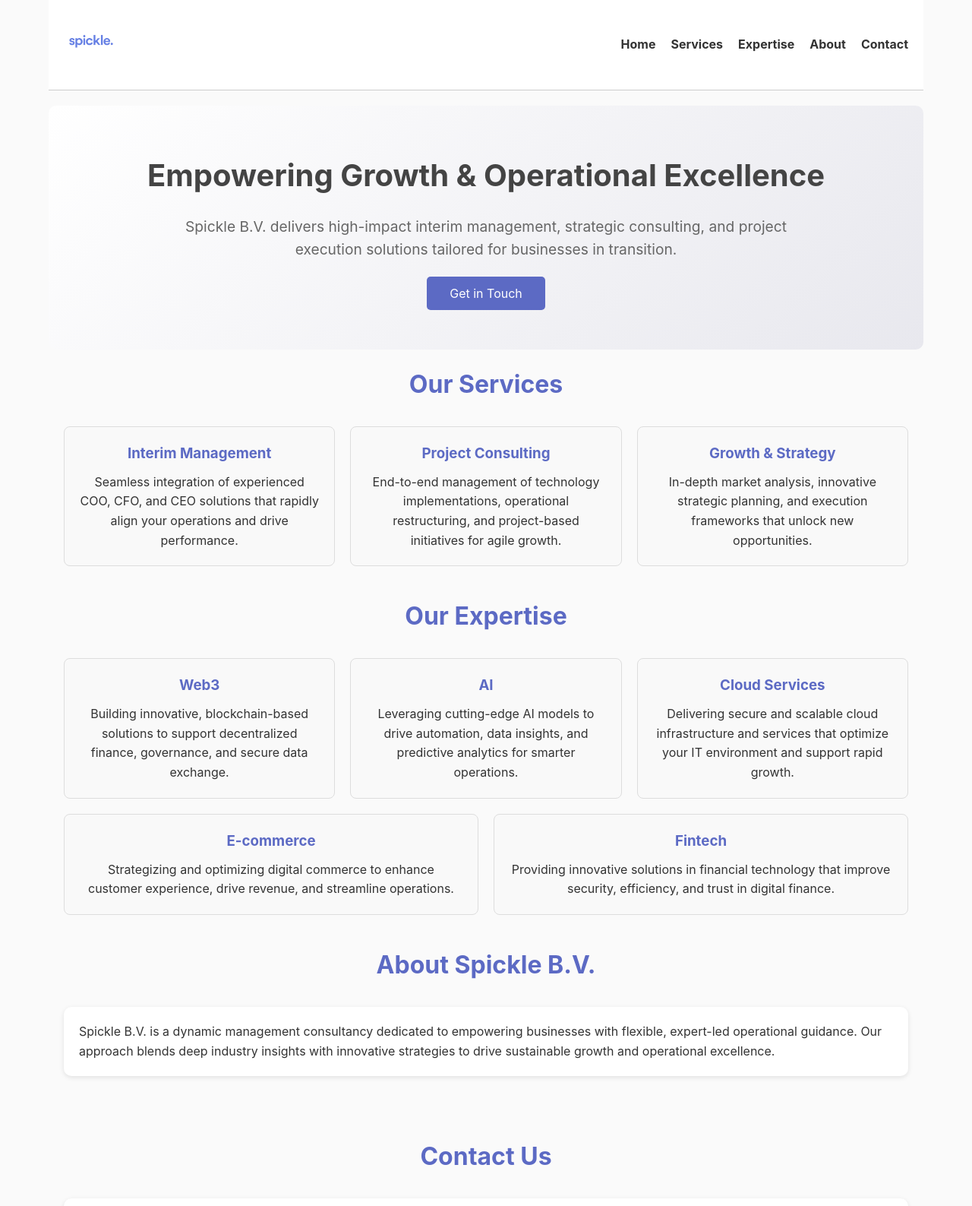
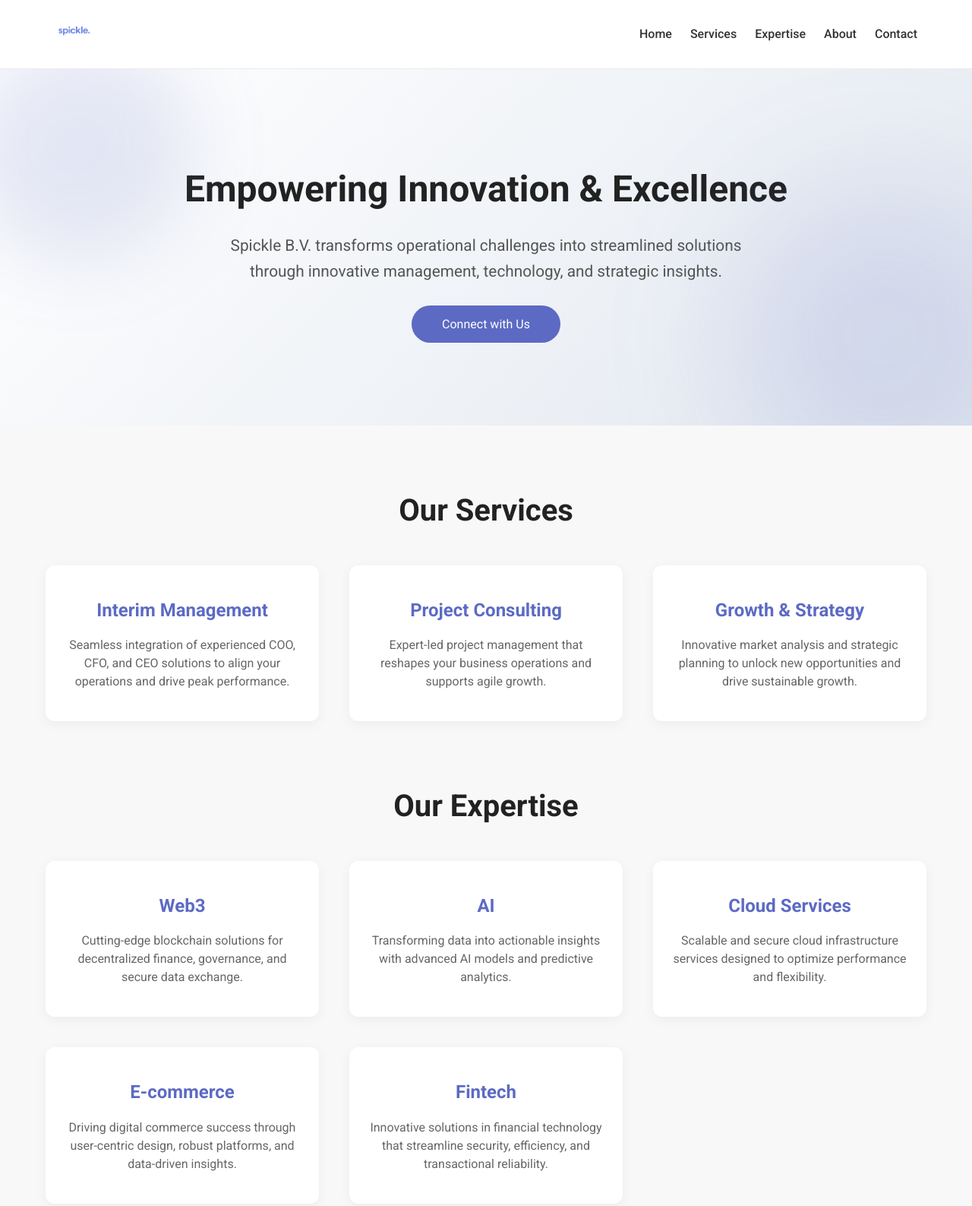
Before and after one commit to FRISOWES/spickle, a plain HTML site: page index.html in a window 1280 px wide. Shown: the top 1587 px of the page at 76% size. Drawn offline with Linux system fonts and the light colour scheme.

Commit message:
Update index.html

```diff
--- a/index.html
+++ b/index.html
@@ -3,171 +3,263 @@
 <head>
   <meta charset="UTF-8" />
   <meta name="viewport" content="width=device-width, initial-scale=1.0"/>
-  <title>Spickle B.V. | Interim Management & Strategic Consulting</title>
+  <title>Spickle B.V. | Transforming Operations</title>
+  <!-- Using Google Fonts for clean typography -->
+  <link rel="preconnect" href="https://fonts.googleapis.com">
+  <link rel="preconnect" href="https://fonts.gstatic.com" crossorigin>
+  <link
+    href="https://fonts.googleapis.com/css2?family=Roboto:wght@400;500;700&display=swap"
+    rel="stylesheet">
   <style>
-    /* Basic Reset */
-    * {
+    /* Global Reset & Base Styles */
+    *, *::before, *::after {
       margin: 0;
       padding: 0;
       box-sizing: border-box;
     }
+    html {
+      scroll-behavior: smooth;
+    }
     body {
-      font-family: -apple-system, BlinkMacSystemFont, "Segoe UI", Roboto, Oxygen,
-        Ubuntu, Cantarell, "Open Sans", "Helvetica Neue", sans-serif;
-      background: #fafafa;
+      font-family: 'Roboto', -apple-system, 'Helvetica Neue', sans-serif;
       color: #333;
+      background: #f8f8f8;
       line-height: 1.6;
     }
-    .container {
-      width: 90%;
+
+    /* Navbar */
+    header {
+      background: #fff;
+      position: sticky;
+      top: 0;
+      z-index: 1000;
+      border-bottom: 1px solid #eaeaea;
+    }
+    .nav-container {
       max-width: 1200px;
       margin: 0 auto;
-      padding: 20px;
-    }
-    /* Header & Navigation */
-    header {
+      padding: 1rem 2rem;
       display: flex;
       align-items: center;
       justify-content: space-between;
-      background: #fff;
-      padding: 20px 0;
-      border-bottom: 1px solid #ccc;
     }
-    header img {
-      max-height: 70px;
+    .nav-logo img {
+      height: 50px;
       width: auto;
     }
     nav ul {
       list-style: none;
       display: flex;
-    }
-    nav ul li {
-      margin-left: 20px;
+      gap: 1.5rem;
     }
     nav ul li a {
       text-decoration: none;
       color: #333;
-      font-weight: bold;
+      font-weight: 500;
       transition: color 0.3s ease;
     }
     nav ul li a:hover {
       color: #5c6ac4;
     }
+
     /* Hero Section */
     .hero {
-      background: linear-gradient(135deg, #ffffff, #e8e8ee);
-      padding: 60px 20px;
+      position: relative;
+      background: linear-gradient(135deg, #ffffff, #e2e8f0);
+      padding: 120px 20px;
       text-align: center;
-      border-radius: 10px;
-      margin-top: 20px;
+      overflow: hidden;
+    }
+    .hero::before {
+      content: "";
+      position: absolute;
+      top: -50px;
+      left: -50px;
+      width: 300px;
+      height: 300px;
+      background: rgba(92, 106, 196, 0.15);
+      border-radius: 50%;
+      filter: blur(50px);
+    }
+    .hero::after {
+      content: "";
+      position: absolute;
+      bottom: -80px;
+      right: -80px;
+      width: 400px;
+      height: 400px;
+      background: rgba(92, 106, 196, 0.15);
+      border-radius: 50%;
+      filter: blur(80px);
     }
     .hero h1 {
-      font-size: 2.5rem;
+      font-size: 3rem;
+      font-weight: 700;
+      color: #222;
       margin-bottom: 20px;
-      color: #444;
     }
     .hero p {
-      font-size: 1.2rem;
-      margin-bottom: 30px;
-      max-width: 800px;
-      margin-left: auto;
-      margin-right: auto;
-      color: #666;
+      font-size: 1.3rem;
+      max-width: 700px;
+      margin: 0 auto 40px;
+      color: #555;
     }
-    .hero a {
+    .hero a.btn {
       background: #5c6ac4;
       color: #fff;
-      padding: 12px 30px;
+      padding: 15px 40px;
+      border: none;
+      border-radius: 30px;
+      font-size: 1rem;
+      cursor: pointer;
+      transition: background 0.3s ease, transform 0.3s ease;
       text-decoration: none;
-      border-radius: 5px;
-      transition: background 0.3s ease;
     }
-    .hero a:hover {
+    .hero a.btn:hover {
       background: #4f5aae;
+      transform: translateY(-3px);
     }
+
     /* Section Titles */
     .section-title {
       text-align: center;
-      margin-bottom: 30px;
+      font-size: 2.5rem;
+      margin: 80px 0 40px;
+      color: #222;
+    }
+
+    /* Content Container */
+    .content-container {
+      max-width: 1200px;
+      margin: 0 auto;
+      padding: 0 20px;
+    }
+
+    /* Grid Layout for Cards */
+    .card-grid {
+      display: grid;
+      gap: 40px;
+      grid-template-columns: repeat(auto-fit, minmax(280px, 1fr));
+      margin-bottom: 80px;
+    }
+    .card {
+      background: #fff;
+      border-radius: 12px;
+      box-shadow: 0 4px 16px rgba(0,0,0,0.05);
+      padding: 40px 20px;
+      text-align: center;
+      transition: transform 0.3s ease, box-shadow 0.3s ease;
+    }
+    .card:hover {
+      transform: translateY(-10px);
+      box-shadow: 0 8px 24px rgba(0,0,0,0.1);
+    }
+    .card h3 {
+      font-size: 1.5rem;
+      margin-bottom: 15px;
       color: #5c6ac4;
+    }
+    .card p {
+      color: #666;
+      font-size: 1rem;
+      line-height: 1.5;
+    }
+
+    /* About Section */
+    .about-section {
+      background: #fff;
+      border-radius: 12px;
+      padding: 60px 40px;
+      display: flex;
+      align-items: center;
+      gap: 40px;
+      margin-bottom: 80px;
+      box-shadow: 0 4px 16px rgba(0,0,0,0.05);
+    }
+    .about-text {
+      flex: 1;
+    }
+    .about-text h2 {
       font-size: 2rem;
+      color: #222;
+      margin-bottom: 20px;
     }
-    /* Info Section Boxes */
-    .info-section {
-      background: #fff;
-      border-radius: 10px;
-      box-shadow: 0 2px 6px rgba(0, 0, 0, 0.1);
-      padding: 20px;
-      margin-bottom: 40px;
+    .about-text p {
+      font-size: 1.1rem;
+      color: #555;
+      line-height: 1.7;
     }
-    /* Flexbox Rows */
-    .row {
-      display: flex;
-      flex-wrap: wrap;
-      gap: 20px;
-      justify-content: center;
-    }
-    .col {
+    .about-image {
       flex: 1;
-      min-width: 280px;
-    }
-    /* Service & Expertise Boxes */
-    .service-box, .expertise-box {
-      padding: 20px;
-      border: 1px solid #ddd;
-      border-radius: 8px;
-      background: #f9f9f9;
-      transition: transform 0.3s ease;
       text-align: center;
     }
-    .service-box:hover, .expertise-box:hover {
-      transform: translateY(-5px);
+    .about-image img {
+      max-width: 100%;
+      border-radius: 12px;
+      box-shadow: 0 4px 16px rgba(0,0,0,0.1);
     }
-    .service-box h3, .expertise-box h3 {
-      margin-bottom: 10px;
+
+    /* Contact Section */
+    .contact-section {
+      background: #fff;
+      border-radius: 12px;
+      padding: 60px 40px;
+      margin-bottom: 80px;
+      box-shadow: 0 4px 16px rgba(0,0,0,0.05);
+    }
+    .contact-details {
+      display: flex;
+      flex-direction: column;
+      gap: 20px;
+      text-align: center;
+    }
+    .contact-details h3 {
       color: #5c6ac4;
+      font-size: 1.5rem;
     }
-    /* Contact, Office Hours & Location */
-    .contact-info {
-      text-align: center;
-      margin-top: 20px;
+    .contact-details p {
+      color: #555;
       font-size: 1rem;
-      color: #444;
     }
-    .contact-info h3 {
-      margin: 15px 0 5px;
+    .contact-details a {
       color: #5c6ac4;
+      text-decoration: none;
+      transition: color 0.3s ease;
     }
+    .contact-details a:hover {
+      color: #4f5aae;
+    }
+
     /* Footer */
     footer {
       background: #333;
       color: #fff;
       text-align: center;
-      padding: 20px;
-      margin-top: 40px;
+      padding: 40px 20px;
     }
-    footer a {
-      color: #5c6ac4;
-      text-decoration: none;
+    footer p {
+      font-size: 0.9rem;
     }
-    footer a:hover {
-      text-decoration: underline;
-    }
-    /* Responsive adjustments */
-    @media (max-width: 768px) {
-      nav ul li {
-        margin-left: 10px;
+
+    /* Responsive Adjustments */
+    @media(max-width: 768px) {
+      .about-section {
+        flex-direction: column;
       }
       .hero h1 {
-        font-size: 2rem;
+        font-size: 2.5rem;
+      }
+      .hero p {
+        font-size: 1rem;
       }
     }
   </style>
 </head>
 <body>
   <!-- Header & Navigation -->
-  <header class="container">
-    <div>
+  <header>
+    <div class="nav-container">
+      <div class="nav-logo">
         <img src="spickle-blue.png" alt="Spickle B.V. Logo">
       </div>
       <nav>
@@ -179,42 +271,41 @@
           <li><a href="#contact">Contact</a></li>
         </ul>
       </nav>
+    </div>
   </header>
 
   <!-- Hero Section -->
-  <section id="hero" class="hero container">
-    <h1>Empowering Growth & Operational Excellence</h1>
+  <section class="hero" id="hero">
+    <div class="content-container">
+      <h1>Empowering Innovation & Excellence</h1>
       <p>
-      Spickle B.V. delivers high-impact interim management, strategic consulting, and project execution solutions tailored for businesses in transition.
+        Spickle B.V. transforms operational challenges into streamlined solutions through innovative management, technology, and strategic insights.
       </p>
-    <a href="#contact">Get in Touch</a>
+      <a href="#contact" class="btn">Connect with Us</a>
+    </div>
   </section>
 
   <!-- Services Section -->
-  <section id="services" class="container">
+  <section id="services">
+    <div class="content-container">
       <h2 class="section-title">Our Services</h2>
-    <div class="row">
-      <div class="col">
-        <div class="service-box">
+      <div class="card-grid">
+        <div class="card">
           <h3>Interim Management</h3>
           <p>
-            Seamless integration of experienced COO, CFO, and CEO solutions that rapidly align your operations and drive performance.
+            Seamless integration of experienced COO, CFO, and CEO solutions to align your operations and drive peak performance.
           </p>
         </div>
-      </div>
-      <div class="col">
-        <div class="service-box">
+        <div class="card">
           <h3>Project Consulting</h3>
           <p>
-            End-to-end management of technology implementations, operational restructuring, and project-based initiatives for agile growth.
+            Expert-led project management that reshapes your business operations and supports agile growth.
           </p>
         </div>
-      </div>
-      <div class="col">
-        <div class="service-box">
+        <div class="card">
           <h3>Growth & Strategy</h3>
           <p>
-            In-depth market analysis, innovative strategic planning, and execution frameworks that unlock new opportunities.
+            Innovative market analysis and strategic planning to unlock new opportunities and drive sustainable growth.
           </p>
         </div>
       </div>
@@ -222,46 +313,38 @@
   </section>
 
   <!-- Expertise Section -->
-  <section id="expertise" class="container">
+  <section id="expertise">
+    <div class="content-container">
       <h2 class="section-title">Our Expertise</h2>
-    <div class="row">
-      <div class="col">
-        <div class="expertise-box">
+      <div class="card-grid">
+        <div class="card">
           <h3>Web3</h3>
           <p>
-            Building innovative, blockchain-based solutions to support decentralized finance, governance, and secure data exchange.
+            Cutting-edge blockchain solutions for decentralized finance, governance, and secure data exchange.
           </p>
         </div>
-      </div>
-      <div class="col">
-        <div class="expertise-box">
+        <div class="card">
           <h3>AI</h3>
           <p>
-            Leveraging cutting-edge AI models to drive automation, data insights, and predictive analytics for smarter operations.
+            Transforming data into actionable insights with advanced AI models and predictive analytics.
           </p>
         </div>
-      </div>
-      <div class="col">
-        <div class="expertise-box">
+        <div class="card">
           <h3>Cloud Services</h3>
           <p>
-            Delivering secure and scalable cloud infrastructure and services that optimize your IT environment and support rapid growth.
+            Scalable and secure cloud infrastructure services designed to optimize performance and flexibility.
           </p>
         </div>
-      </div>
-      <div class="col">
-        <div class="expertise-box">
+        <div class="card">
           <h3>E-commerce</h3>
           <p>
-            Strategizing and optimizing digital commerce to enhance customer experience, drive revenue, and streamline operations.
+            Driving digital commerce success through user-centric design, robust platforms, and data-driven insights.
           </p>
         </div>
-      </div>
-      <div class="col">
-        <div class="expertise-box">
+        <div class="card">
           <h3>Fintech</h3>
           <p>
-            Providing innovative solutions in financial technology that improve security, efficiency, and trust in digital finance.
+            Innovative solutions in financial technology that streamline security, efficiency, and transactional reliability.
           </p>
         </div>
       </div>
@@ -269,32 +352,41 @@
   </section>
 
   <!-- About Section -->
-  <section id="about" class="container">
-    <h2 class="section-title">About Spickle B.V.</h2>
-    <div class="info-section">
+  <section id="about">
+    <div class="content-container about-section">
+      <div class="about-text">
+        <h2>About Spickle B.V.</h2>
         <p>
-        Spickle B.V. is a dynamic management consultancy dedicated to empowering businesses with flexible, expert-led operational guidance.
-        Our approach blends deep industry insights with innovative strategies to drive sustainable growth and operational excellence.
+          Spickle B.V. is a dynamic management consultancy that fuses deep industry expertise with innovative strategies.
+          We empower businesses to excel with flexible and high-impact operational solutions, tailored to each client’s unique challenges.
         </p>
+      </div>
+      <div class="about-image">
+        <!-- Replace this placeholder URL with your actual image if available -->
+        <img src="https://via.placeholder.com/500x300.png?text=About+Us" alt="About Spickle B.V.">
+      </div>
     </div>
   </section>
 
   <!-- Contact Section -->
-  <section id="contact" class="container">
+  <section id="contact">
+    <div class="content-container contact-section">
       <h2 class="section-title">Contact Us</h2>
-    <div class="info-section">
+      <div class="contact-details">
+        <h3>Get in Touch</h3>
         <p>
-        Interested in partnering with us? Whether you need interim management, project consulting, or strategic guidance, we’re here to help.
+          Email: <a href="mailto:info@spickle.com">info@spickle.com</a>
         </p>
         <p>
-        Email: <a href="mailto:info@spickle.com">info@spickle.com</a><br>
           Phone: +31 20 123 4567
         </p>
-      <div class="contact-info">
-        <h3>Operating Hours</h3>
-        <p>Monday – Friday: 09:00 – 17:00</p>
+        <div>
+          <h3>Office Hours</h3>
+          <p>
+            Monday – Friday: 09:00 – 17:00
+          </p>
         </div>
-      <div class="contact-info">
+        <div>
           <h3>Our Office</h3>
           <p>
             Arnhemsestraat 33<br>
@@ -302,13 +394,15 @@
           </p>
         </div>
       </div>
+    </div>
   </section>
 
   <!-- Footer -->
-  <footer class="container">
-    <p>
-      © 2025 Spickle B.V. – All Rights Reserved.
-    </p>
+  <footer>
+    <div class="content-container">
+      <p>© 2025 Spickle B.V. – All Rights Reserved.</p>
+    </div>
   </footer>
+
 </body>
 </html>
```
Lines whose indentation alone changed are shown as unchanged.
